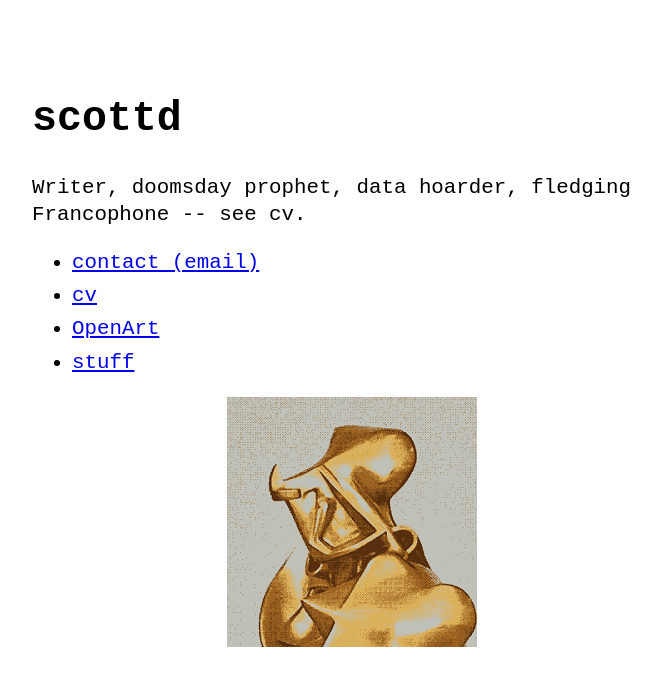
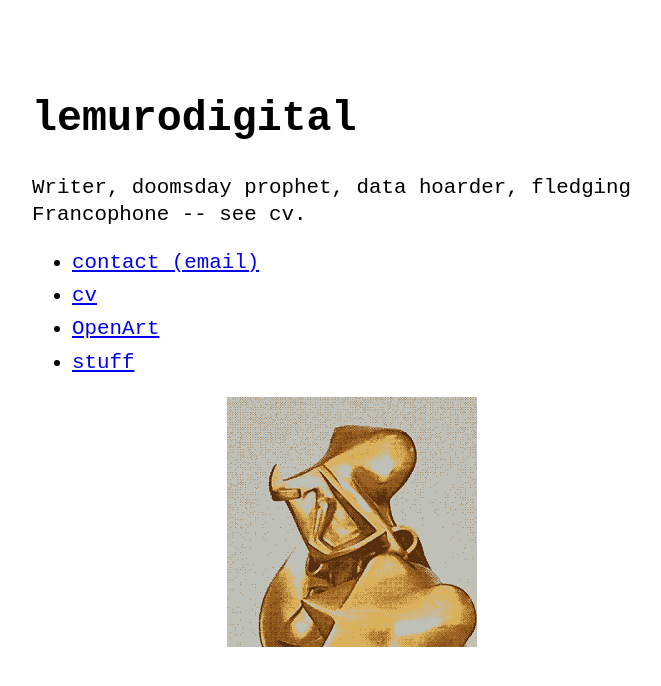
Before and after one commit to thorn1/lemurodigital, a Jekyll site: the page built from index.md, in a window 1280 px wide. Shown: the top 686 px of the page, without its empty margins (288-949 px from the left). Built offline with Jekyll 4.4.1, drawn with Linux system fonts in a browser that asks for light colours.

Commit message:
Update _config.yml

```diff
--- a/_config.yml
+++ b/_config.yml
@@ -1,4 +1,4 @@
-title: scottd # name of the site
+title: lemurodigital # name of the site
 author: scott d # name of site's author
 email: lemurodigital@protonmail.com # emai l of site's author
 url: https://lemuro.digital # root address of the site
```
